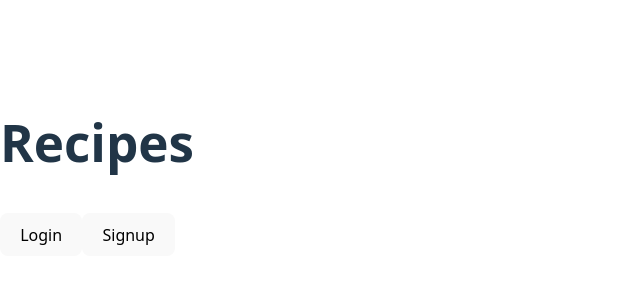
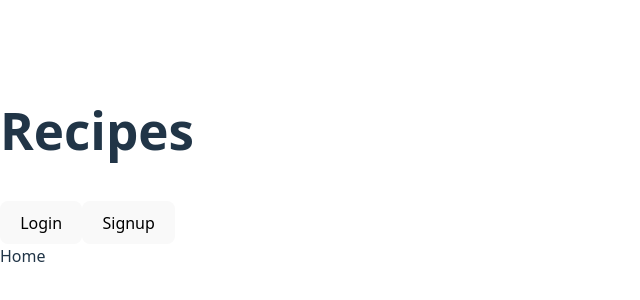
Before and after one commit to llouison/Now-Were-Cookin-v2, a React (Vite) app in the folder client/: page / in a window 1280 px wide. Shown: the part 236-536 px from the top of the page, without its empty margins (0-640 px from the left). Built offline with nearby package versions, Linux system fonts and the light colour scheme; a web font is replaced by a local one.

Commit message:
feat(routes): import routes to conditionally render components based on url

```diff
--- a/client/src/App.jsx
+++ b/client/src/App.jsx
@@ -1,10 +1,19 @@
+import { Routes, Route } from 'react-router';
 import Navbar from './components/Navbar';
 import { AuthProvider } from './context/AuthContext';
+import Home from './components/Home';
+import Login from './components/Login';
+import Signup from './components/Signup';
 
 const App = () => {
   return (
     <AuthProvider>
       <Navbar />
+      <Routes>
+        <Route path='/' element={<Home />} />
+        <Route path='/login' element={<Login />} />
+        <Route path='/signup' element={<Signup />} />
+      </Routes>
     </AuthProvider>
   );
 };
```
